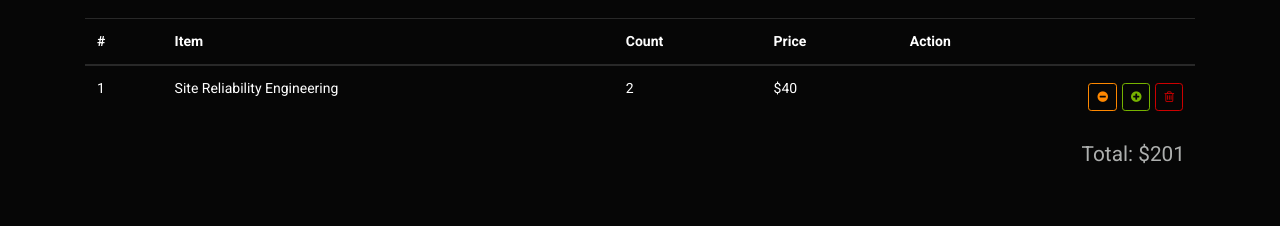
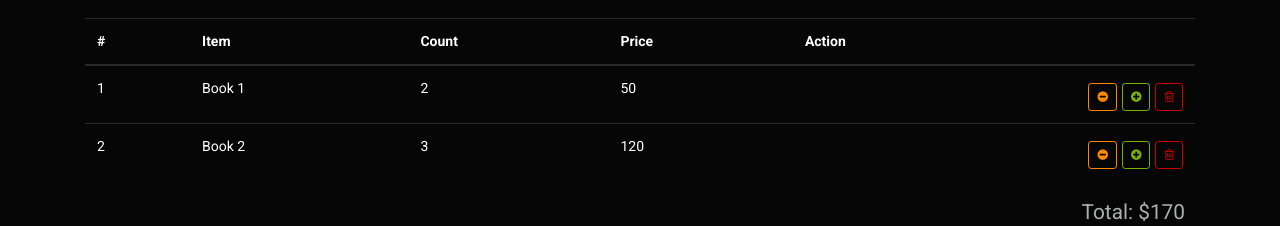
Before and after one commit to embyth-training-projects/cart-react-redux, a React (Create React App) app: page / in a window 1280 px wide. Shown: the part 1165-1391 px from the top of the page. Before the commit the page ends 1335 px from the top, so only its background shows below. Built offline with nearby package versions, Linux system fonts and the light colour scheme.

Commit message:
Dispatching actions to redux store in CartTable component

```diff
--- a/src/components/cart-table/cart-table.js
+++ b/src/components/cart-table/cart-table.js
@@ -1,7 +1,33 @@
 import React from 'react';
+import {connect} from 'react-redux';
+
 import './cart-table.css';
 
-const CartTable = () => {
+const CartTable = ({items, total, onIncreaseButtonClick, onDecreaseButtonClick, onRemoveButtonClick}) => {
+  const createTableRow = (item, index) => {
+    const {id, title, count, total} = item;
+
+    return (
+      <tr key={id}>
+        <td>{index + 1}</td>
+        <td>{title}</td>
+        <td>{count}</td>
+        <td>{`${total}`}</td>
+        <td>
+          <button className="btn btn-outline-danger btn-sm float-right" onClick={() => onRemoveButtonClick(id)}>
+            <i className="fa fa-trash-o" />
+          </button>
+          <button className="btn btn-outline-success btn-sm float-right" onClick={() => onIncreaseButtonClick(id)}>
+            <i className="fa fa-plus-circle" />
+          </button>
+          <button className="btn btn-outline-warning btn-sm float-right" onClick={() => onDecreaseButtonClick(id)}>
+            <i className="fa fa-minus-circle" />
+          </button>
+        </td>
+      </tr>
+    );
+  };
+
   return (
     <div className="shopping-cart-table">
       <h2>Your Order</h2>
@@ -17,31 +43,38 @@
         </thead>
 
         <tbody>
-          <tr>
-            <td>1</td>
-            <td>Site Reliability Engineering</td>
-            <td>2</td>
-            <td>$40</td>
-            <td>
-              <button className="btn btn-outline-danger btn-sm float-right">
-                <i className="fa fa-trash-o" />
-              </button>
-              <button className="btn btn-outline-success btn-sm float-right">
-                <i className="fa fa-plus-circle" />
-              </button>
-              <button className="btn btn-outline-warning btn-sm float-right">
-                <i className="fa fa-minus-circle" />
-              </button>
-            </td>
-          </tr>
+          {
+            items.map(createTableRow)
+          }
         </tbody>
       </table>
 
       <div className="total">
-        Total: $201
+        Total: ${total}
       </div>
     </div>
   );
 };
 
-export default CartTable;
+const mapStateToProps = ({cartItems, cartTotal}) => {
+  return {
+    items: cartItems,
+    total: cartTotal,
+  };
+};
+
+const mapDispatchToProps = () => {
+  return {
+    onIncreaseButtonClick: (id) => {
+      console.log(`Incresed ${id}`);
+    },
+    onDecreaseButtonClick: (id) => {
+      console.log(`Decresed ${id}`);
+    },
+    onRemoveButtonClick: (id) => {
+      console.log(`Removed ${id}`);
+    },
+  }
+};
+
+export default connect(mapStateToProps, mapDispatchToProps)(CartTable);
--- a/src/reducers/index.js
+++ b/src/reducers/index.js
@@ -3,12 +3,28 @@
   isLoading: true,
   isError: false,
   errorBody: null,
+  cartItems: [
+    {
+      id: 1,
+      title: 'Book 1',
+      count: 2,
+      total: 50,
+    },
+    {
+      id: 2,
+      title: 'Book 2',
+      count: 3,
+      total: 120,
+    },
+  ],
+  cartTotal: 170,
 };
 
 const reducer = (state = initialState, action) => {
   switch (action.type) {
     case 'FETCH_BOOKS_REQUEST':
       return {
+        ...state,
         books: [],
         isLoading: true,
         isError: false,
@@ -16,6 +32,7 @@
       };
     case 'FETCH_BOOKS_SUCCESS':
       return {
+        ...state,
         books: action.payload,
         isLoading: false,
         isError: false,
@@ -23,6 +40,7 @@
       };
     case 'FETCH_BOOKS_FAILURE':
       return {
+        ...state,
         books: [],
         isLoading: false,
         isError: true,
```
